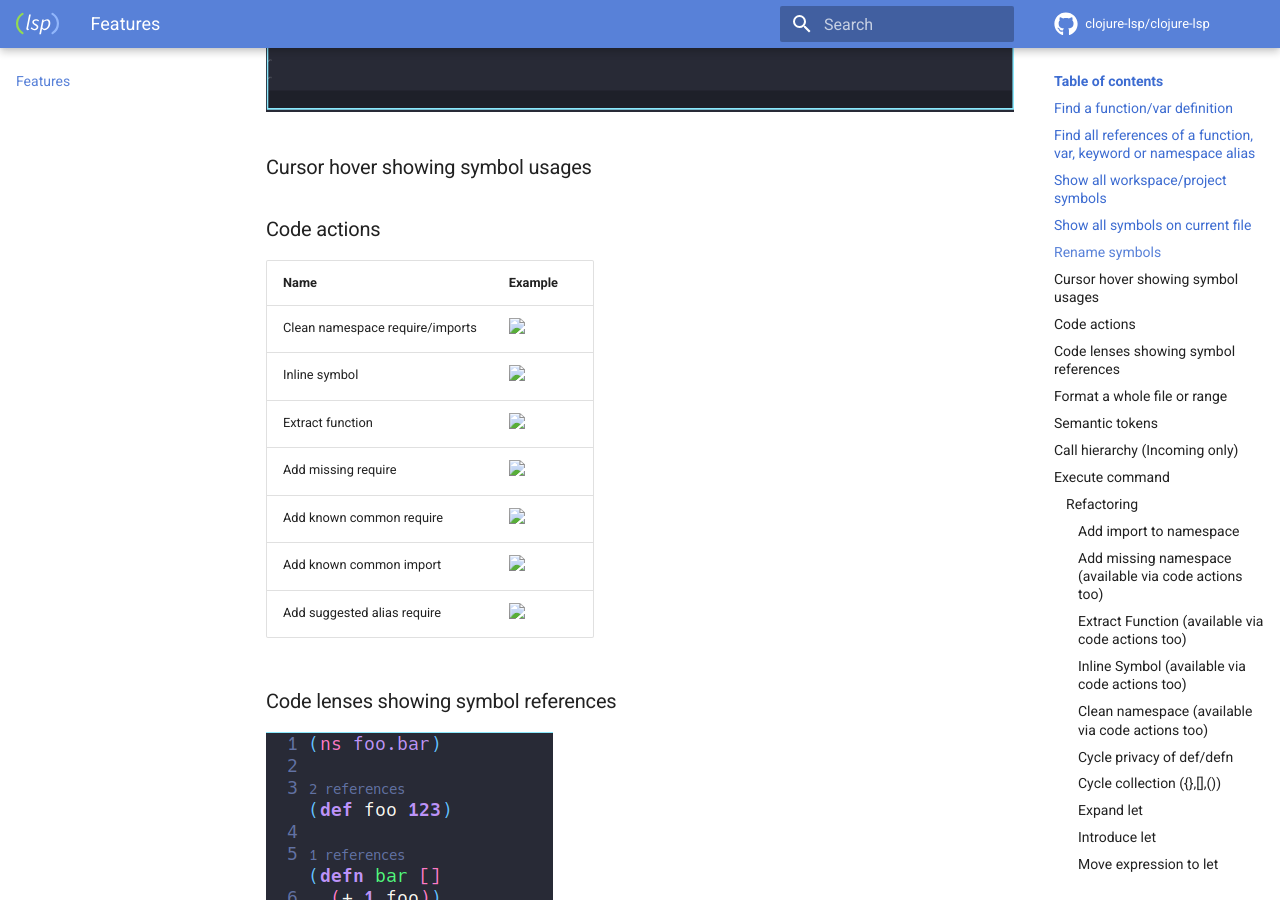
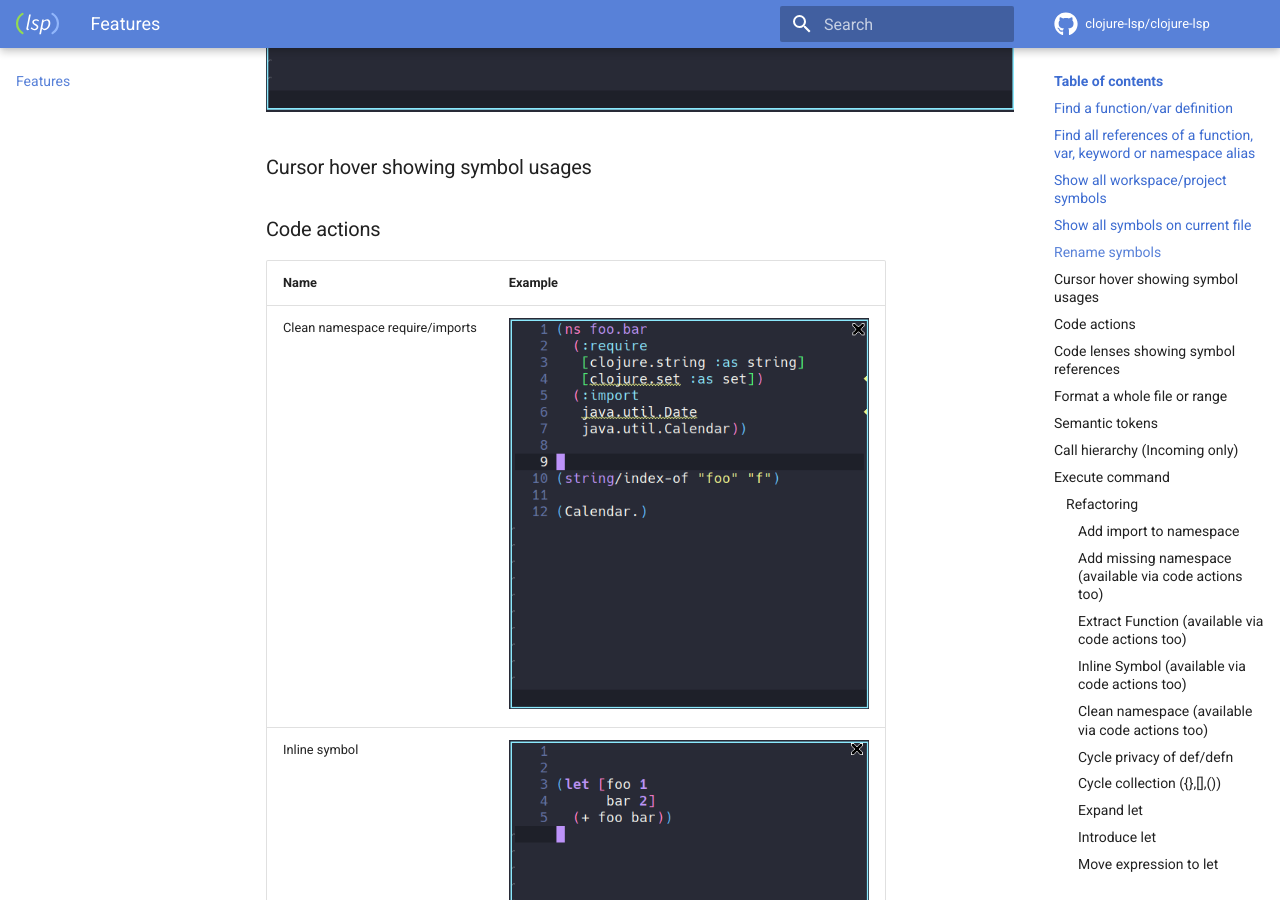
Before and after one commit to clojure-lsp/clojure-lsp, an MkDocs documentation site: the page built from docs/features.md, in a window 1280 px wide and 900 px high, scrolled down 2616 px. Built offline with MkDocs 1.6.1 and Material for MkDocs 9.7.7, drawn with Linux system fonts in a browser that asks for light colours; comment, search, counter and statistics services are not loaded.

Commit message:
[Docs] Fix images links on code actions

```diff
--- a/docs/features.md
+++ b/docs/features.md
@@ -27,13 +27,13 @@ Above you can find all available features that clojure-lsp provide with examples
 
 | Name                            | Example                                                         |
 |---------------------------------|-----------------------------------------------------------------|
-| Clean namespace require/imports | <img src="images/features/clean-ns.gif" width=360>             |
-| Inline symbol                   | <img src="images/features/inline-symbol.gif" width=360>        |
-| Extract function                | <img src="images/features/extract-function.gif" width=360>     |
-| Add missing require             | <img src="images/features/add-missing-require.gif" width=360>  |
-| Add known common require        | <img src="images/features/add-common-require.gif" width=360>   |
-| Add known common import         | <img src="images/features/add-common-import.gif" width=360>    |
-| Add suggested alias require     | <img src="images/features/add-alias-suggestion.gif" width=360> |
+| Clean namespace require/imports | <img src="../images/features/clean-ns.gif" width=360>             |
+| Inline symbol                   | <img src="../images/features/inline-symbol.gif" width=360>        |
+| Extract function                | <img src="../images/features/extract-function.gif" width=360>     |
+| Add missing require             | <img src="../images/features/add-missing-require.gif" width=360>  |
+| Add known common require        | <img src="../images/features/add-common-require.gif" width=360>   |
+| Add known common import         | <img src="../images/features/add-common-import.gif" width=360>    |
+| Add suggested alias require     | <img src="../images/features/add-alias-suggestion.gif" width=360> |
 
 ### Code lenses showing symbol references
 
```
